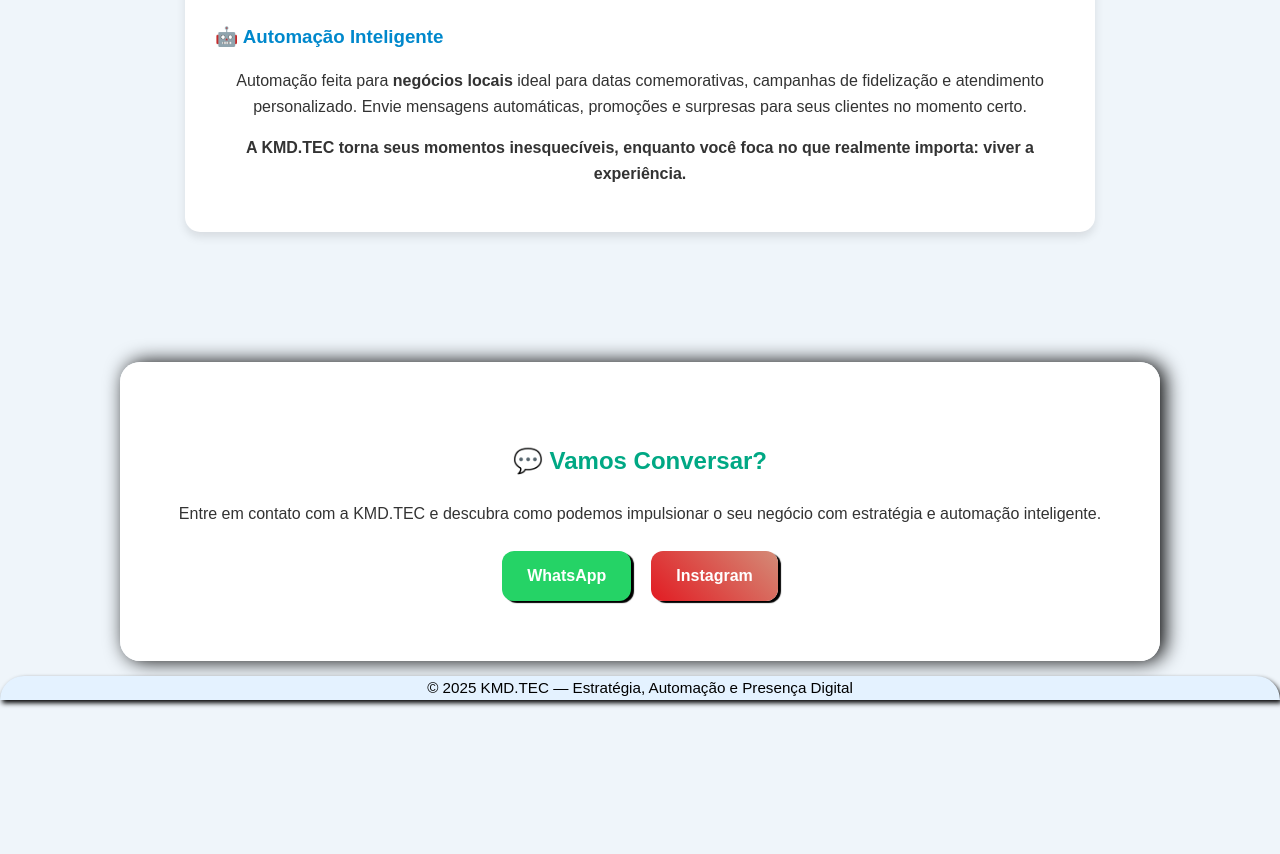
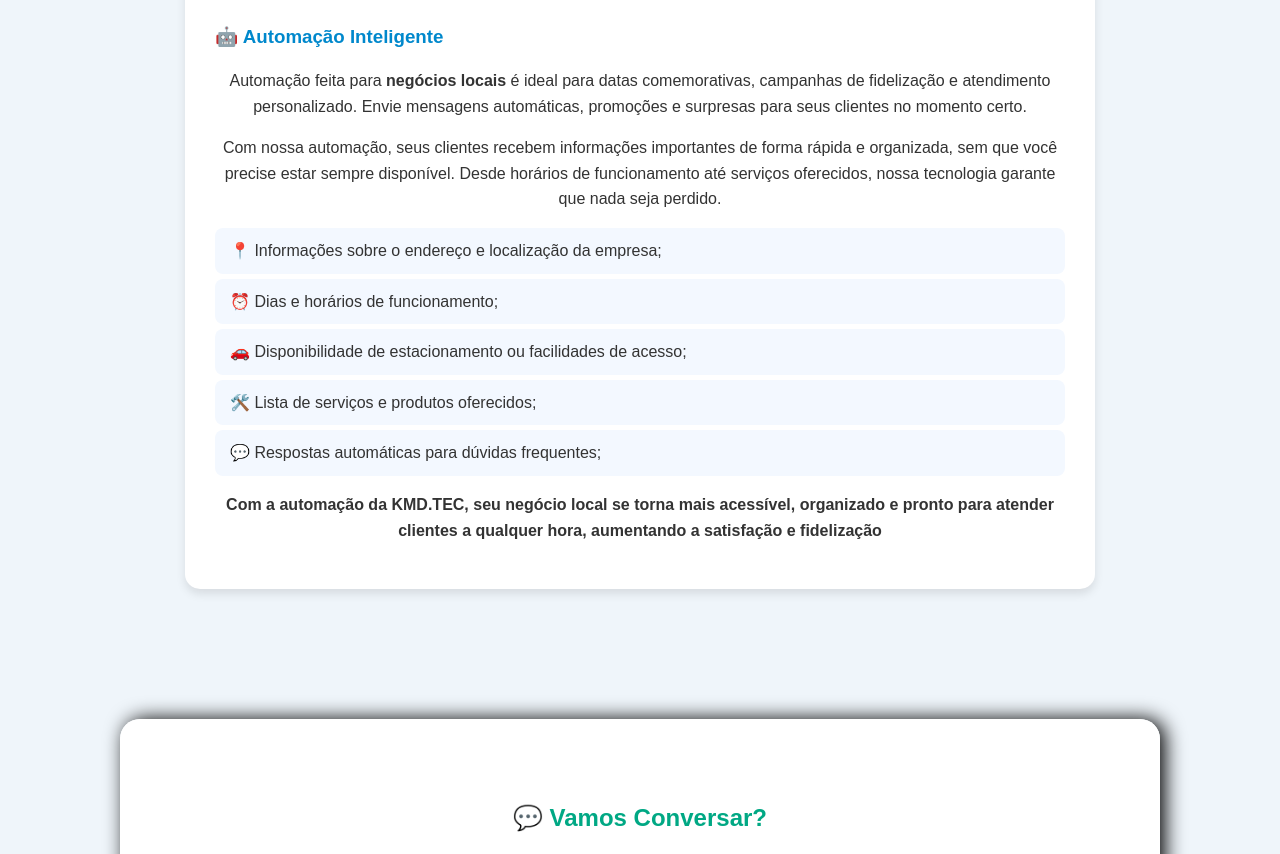
Before and after one commit to DeboraMCerqueira/portifolioKMD, a plain HTML site: page index.html in a window 1280 px wide. Shown: the part 1700-2554 px from the top of the page. Before the commit the page ends 2416 px from the top, so only its background shows below. Drawn offline with Linux system fonts and the light colour scheme.

Commit message:
atualização

```diff
--- a/index.html
+++ b/index.html
@@ -79,11 +79,23 @@
     <div class="card1">
       <h3>🤖 Automação Inteligente</h3>
       <p>
-        Automação feita para <strong>negócios locais</strong>  ideal para datas comemorativas, campanhas de fidelização e atendimento personalizado.
+        Automação feita para <strong>negócios locais</strong>  é ideal para datas comemorativas, campanhas de fidelização e atendimento personalizado.
         Envie mensagens automáticas, promoções e surpresas para seus clientes no momento certo.
       </p>
+      <p>
+      Com nossa automação, seus clientes recebem informações importantes de forma rápida e organizada, sem que você precise estar sempre disponível.
+      Desde horários de funcionamento até serviços oferecidos, nossa tecnologia garante que nada seja perdido.
+      </p>
+      <ul>
+        <li>📍 Informações sobre o endereço e localização da empresa;</li>
+          <li>⏰ Dias e horários de funcionamento;</li>
+          <li>🚗 Disponibilidade de estacionamento ou facilidades de acesso;</li>
+          <li>🛠️ Lista de serviços e produtos oferecidos;</li>
+          <li>💬 Respostas automáticas para dúvidas frequentes;</li>
 
-      <p><strong>A KMD.TEC torna seus momentos inesquecíveis, enquanto você foca no que realmente importa: viver a experiência.</strong></p>
+      </ul>
+
+      <p><strong>Com a automação da KMD.TEC, seu negócio local se torna mais acessível, organizado e pronto para atender clientes a qualquer hora, aumentando a satisfação e fidelização</strong></p>
     </div>
   </section>
 
```
